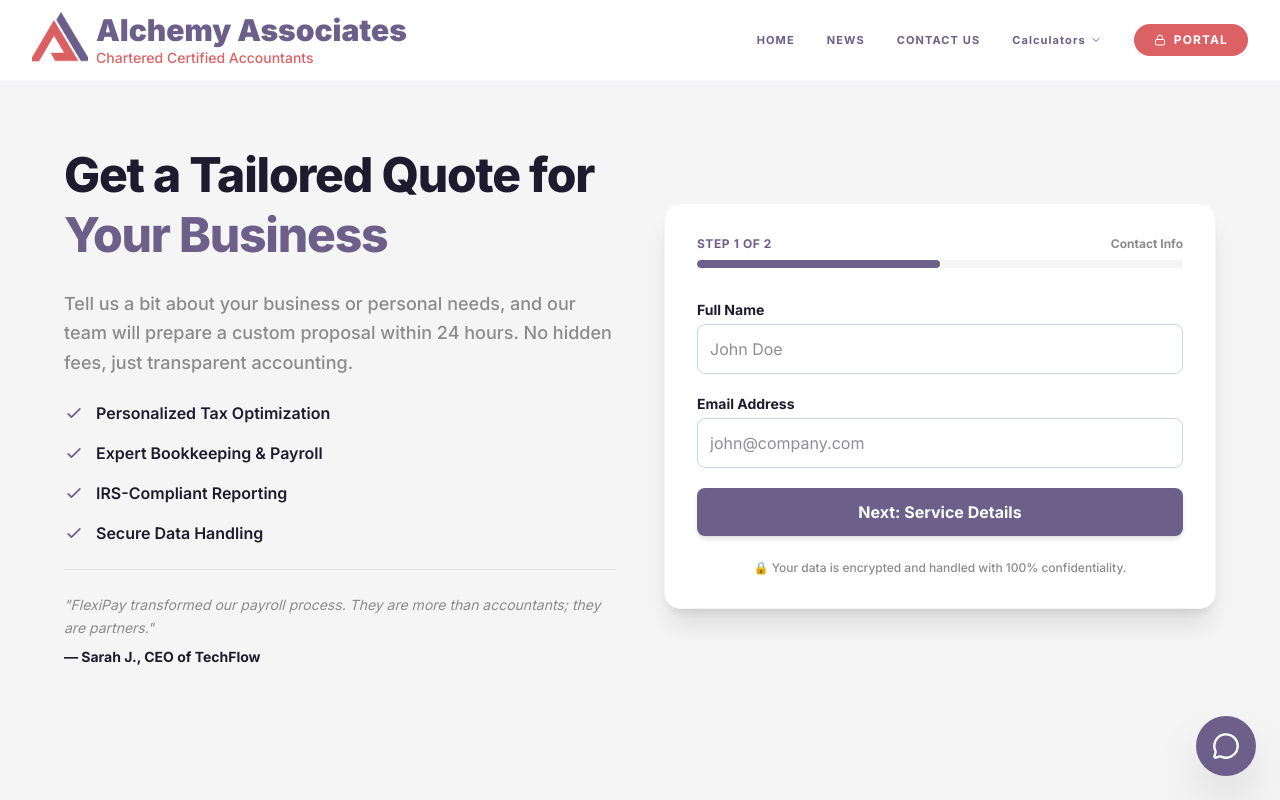
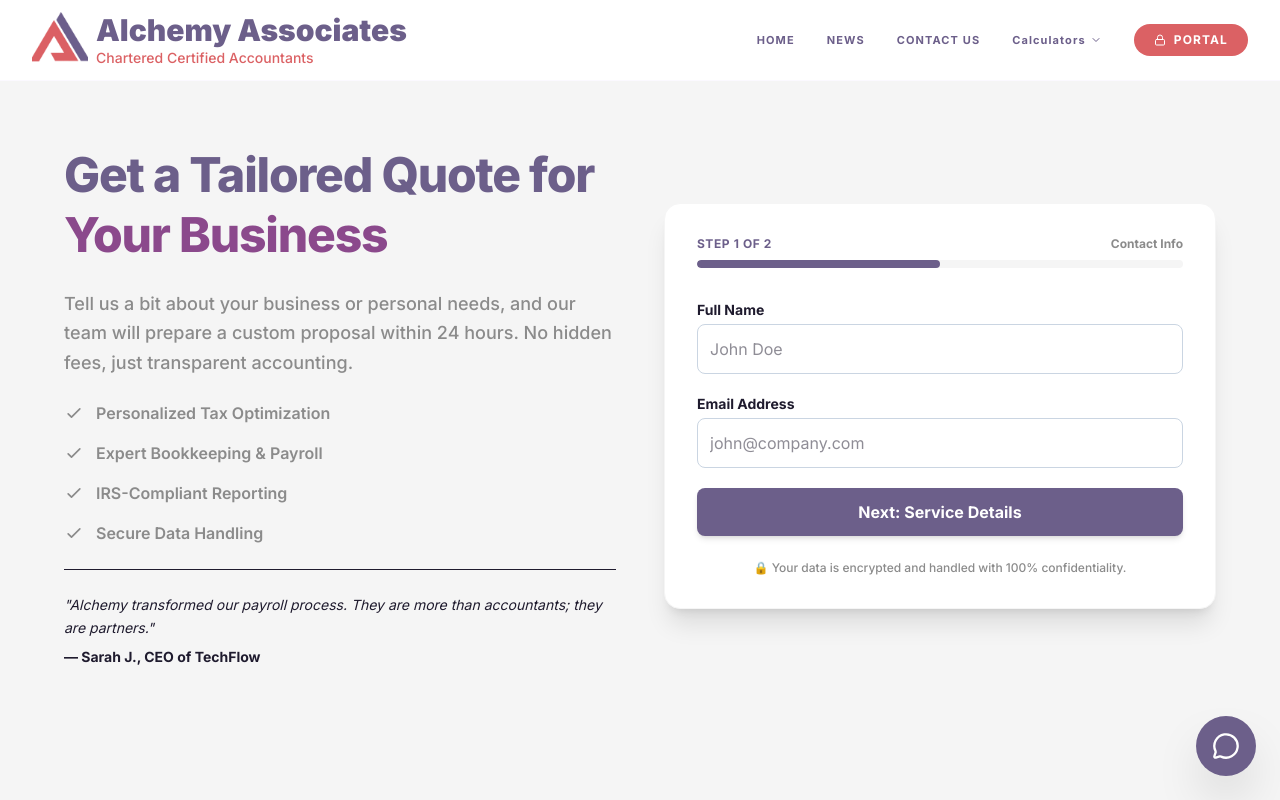
Before and after one commit to zarfishan20/alchemyassociates, a Next.js app: page /quote in a window 1280 px wide. Shown: the top 800 px of the page. Built offline with nearby package versions, Linux system fonts and the light colour scheme.

Commit message:
minor design changes

```diff
--- a/app/booking/page.tsx
+++ b/app/booking/page.tsx
@@ -91,15 +91,15 @@ export default function ContactPage() {
         <div className="relative z-10 max-w-4xl mx-auto px-6">
           <motion.h1
             variants={fadeUp(0.2)}
-            className="text-4xl md:text-6xl font-black text-brand-text uppercase tracking-tight"
+            className="text-4xl md:text-6xl font-black text-brand-primary uppercase tracking-tight"
           >
             Book Your <br />
-            <span className="text-brand-primary">Accountant</span>
+            <span className="text-brand-halfheading">Accountant</span>
           </motion.h1>
 
           <motion.p
             variants={fadeUp(0.4)}
-            className="mt-6 text-brand-text/60 max-w-xl mx-auto"
+            className="mt-6 text-brand-muted/60 max-w-xl mx-auto"
           >
             Speak directly with a UK-qualified accountant.
             Get clarity on VAT, PAYE, tax & compliance in 30 minutes.
@@ -117,18 +117,18 @@ export default function ContactPage() {
         >
           {/* HEADER */}
           <div className="mb-6 border-b pb-4">
-            <h2 className="text-sm font-black uppercase tracking-widest flex items-center gap-2">
+            <h2 className="text-sm font-black uppercase tracking-widest flex items-center gap-2 text-brand-primary">
               <Calendar size={14} className="text-brand-primary" />
               Book Consultation (Free 30 Min Call)
             </h2>
 
-            <p className="text-sm text-brand-text/60 mt-2">
+            <p className="text-sm text-brand-primary/60 mt-2">
               Limited weekly availability — secure your slot below.
             </p>
           </div>
 
           {/* CAL.COM */}
-          <div className="rounded-2xl overflow-hidden border min-h-125">
+         <div className="rounded-2xl overflow-hidden border border-muted/20 bg-surface min-h-125">
             {isMounted && (
               <Cal
                 namespace="website-consultation"
@@ -164,8 +164,8 @@ export default function ContactPage() {
         <div className="bg-white border p-8 rounded-3xl flex gap-4 items-center">
           <Mail className="text-brand-primary" />
           <div>
-            <p className="text-xs uppercase text-brand-text/50">Email</p>
-            <p className="text-xl font-bold text-brand-text">
+            <p className="text-xs uppercase text-brand-primary/50">Email</p>
+            <p className="text-xl font-bold text-brand-primary">
               info@mandmaccountsandtaxation.com
             </p>
           </div>
--- a/app/globals.css
+++ b/app/globals.css
@@ -104,3 +104,14 @@ body {
   width: 100% !important;
   float: none !important;
 }
+
+
+/* Target Cal iframe container */
+iframe {
+  border-radius: 1rem;
+}
+
+/* Optional: soften background around it */
+.cal-wrapper {
+  background: var(--color-surface);
+}
--- a/app/quote/page.tsx
+++ b/app/quote/page.tsx
@@ -1,21 +1,21 @@
 import RequestAQuote from "@/components/RequestAQuote";
 
 export const metadata = {
-  title: "Request a Quote | FlexiPay Systems",
+  title: "Request a Quote | Alchemy Associates",
   description: "Get a personalized accounting and tax strategy quote today.",
 };
 
 export default function QuotePage() {
   return (
-    // Cleaned up: bg-[var(--color-brand-surface)] -> bg-brand-surface
-    <main className="min-h-screen bg-brand-surface py-16 px-4">
+    <main className="min-h-screen bg-surface text-text py-16 px-4">
       <div className="max-w-6xl mx-auto grid grid-cols-1 lg:grid-cols-2 gap-12 items-center">
 
-        {/* Left Side: Branding & Trust Content */}
+        {/* Left Side */}
         <div className="space-y-6">
-          {/* Cleaned up: text-brand-text */}
-          <h1 className="text-4xl md:text-5xl font-extrabold text-brand-text tracking-tight leading-tight">
-            Get a Tailored Quote for <span className="text-brand-primary">Your Business</span>
+
+          <h1 className="text-4xl md:text-5xl font-extrabold text-brand-logo tracking-tight leading-tight">
+            Get a Tailored Quote for{" "}
+            <span className="text-brand-halfheading ">Your Business</span>
           </h1>
 
           <p className="text-lg text-brand-muted leading-relaxed font-medium">
@@ -31,8 +31,13 @@ export default function QuotePage() {
               "IRS-Compliant Reporting",
               "Secure Data Handling"
             ].map((item, i) => (
-              <li key={i} className="flex items-center text-brand-text font-semibold">
-                <svg className="w-5 h-5 text-brand-primary mr-3" fill="none" stroke="currentColor" viewBox="0 0 24 24">
+              <li key={i} className="flex items-center text-brand-muted font-semibold">
+                <svg
+                  className="w-5 h-5 text-primary mr-3"
+                  fill="none"
+                  stroke="currentColor"
+                  viewBox="0 0 24 24"
+                >
                   <path strokeLinecap="round" strokeLinejoin="round" strokeWidth="2" d="M5 13l4 4L19 7" />
                 </svg>
                 {item}
@@ -40,19 +45,19 @@ export default function QuotePage() {
             ))}
           </ul>
 
-          <div className="pt-6 border-t border-brand-muted/20">
-            <p className="text-sm text-brand-muted italic leading-relaxed">
-              &quot;FlexiPay transformed our payroll process. They are more than accountants; they are partners.&quot;
+          <div className="pt-6 border-t border-muted/20">
+            <p className="text-sm text-muted italic leading-relaxed">
+              &quot;Alchemy transformed our payroll process. They are more than accountants; they are partners.&quot;
             </p>
-            <p className="text-sm font-bold mt-2 text-brand-text">— Sarah J., CEO of TechFlow</p>
+            <p className="text-sm font-bold mt-2 text-text">
+              — Sarah J., CEO of TechFlow
+            </p>
           </div>
         </div>
 
-        {/* Right Side: The Form Component */}
+        {/* Right Side */}
         <div className="relative">
-          {/* Cleaned up: bg-brand-primary/10 */}
-          <div className="absolute -inset-4 bg-brand-primary/10 rounded-3xl blur-3xl -z-10" />
-
+          <div className="absolute -inset-4 bg-primary/10 rounded-3xl blur-3xl -z-10" />
           <RequestAQuote />
         </div>
 
--- a/components/RequestAQuote.tsx
+++ b/components/RequestAQuote.tsx
@@ -114,10 +114,10 @@ export default function RequestAQuote() {
                   {...register("revenue")}
                   className="w-full p-3 bg-white border border-slate-300 rounded-lg focus:ring-2 focus:ring-brand-primary outline-none text-brand-text"
                 >
-                  <option>Under $100k</option>
-                  <option>$100k - $500k</option>
-                  <option>$500k - $1M</option>
-                  <option>$1M+</option>
+                  <option>Under £100k</option>
+                  <option>£100k - £500k</option>
+                  <option>£500k - £1M</option>
+                  <option>£1M+</option>
                 </select>
               </div>
               <div className="flex gap-4">
```
